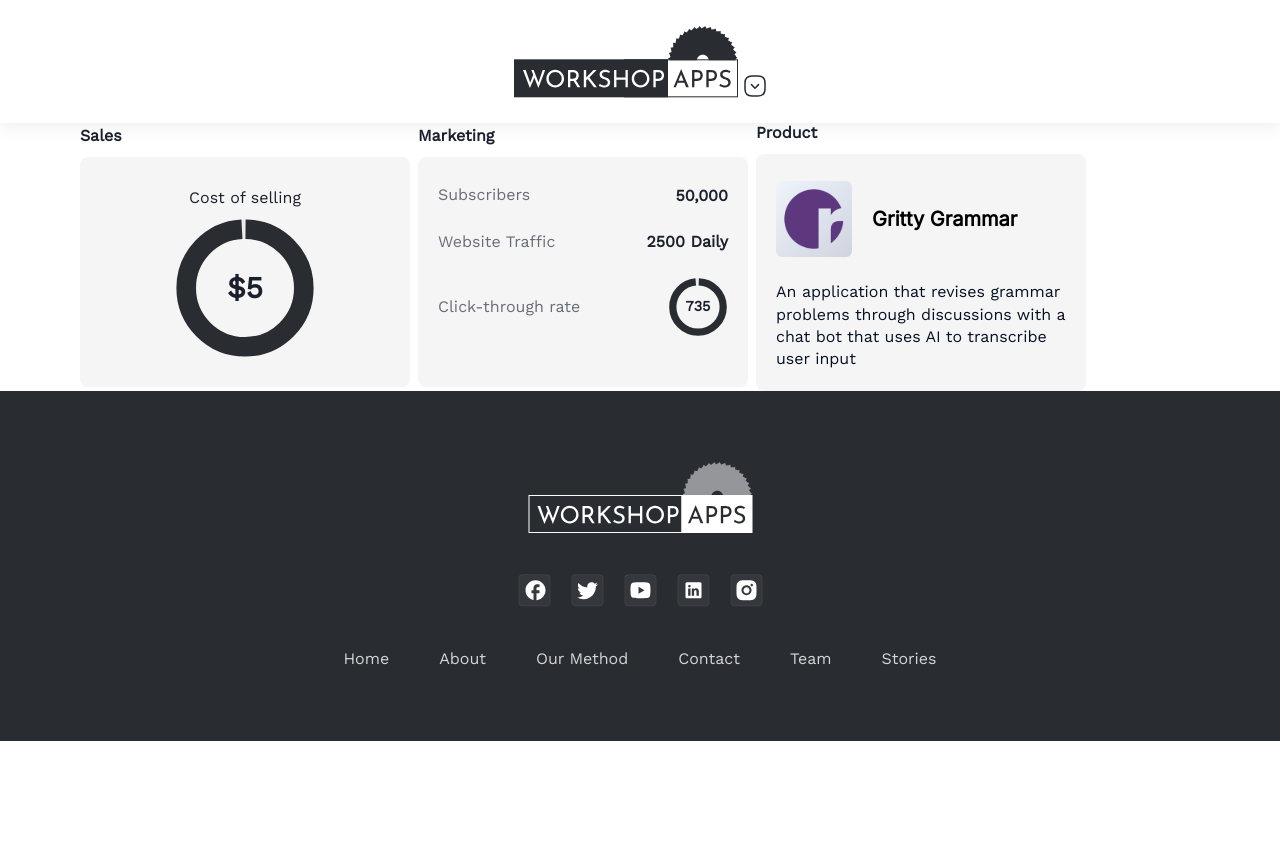
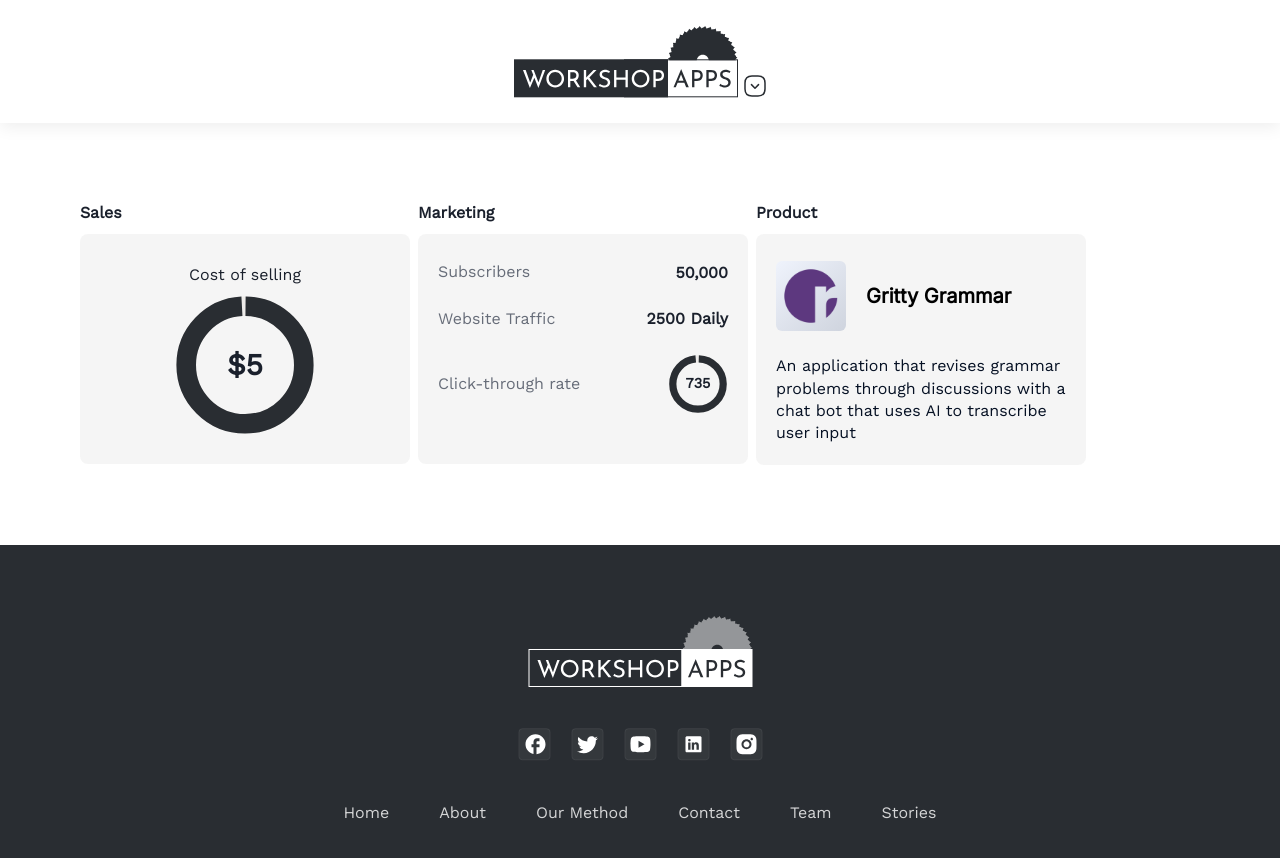
Before and after one commit to workshopapps/workshopapps-portfolio, a Next.js app in the folder frontend/: page /dashboard in a window 1280 px wide. Shown: the top 858 px of the page. Before the commit the page ends 800 px from the top, so only its background shows below. Built offline with nearby package versions, Linux system fonts and the light colour scheme.

Commit message:
chore: added a max constraint on the product image

```diff
--- a/frontend/components/product-card/index.jsx
+++ b/frontend/components/product-card/index.jsx
@@ -20,7 +20,7 @@ function ProductCard() {
           <HStack spacing={5} w="full">
             <Box
               p={2}
-              maxW="80px"
+              maxW="70px"
               rounded={6}
               background="linear-gradient(137.69deg, #EFF3FC 0%, #CFD4DE 99.91%)"
             >
--- a/frontend/pages/dashboard.jsx
+++ b/frontend/pages/dashboard.jsx
@@ -11,7 +11,7 @@ export default function Dashboard() {
         <title>Workshop Apps | Home</title>
         <link rel="icon" href="/favicon.ico" />
       </Head>
-      <Stack px={20}>
+      <Stack p={20}>
         <HStack>
           <SalesCard />
           <MarketingCard />
```
